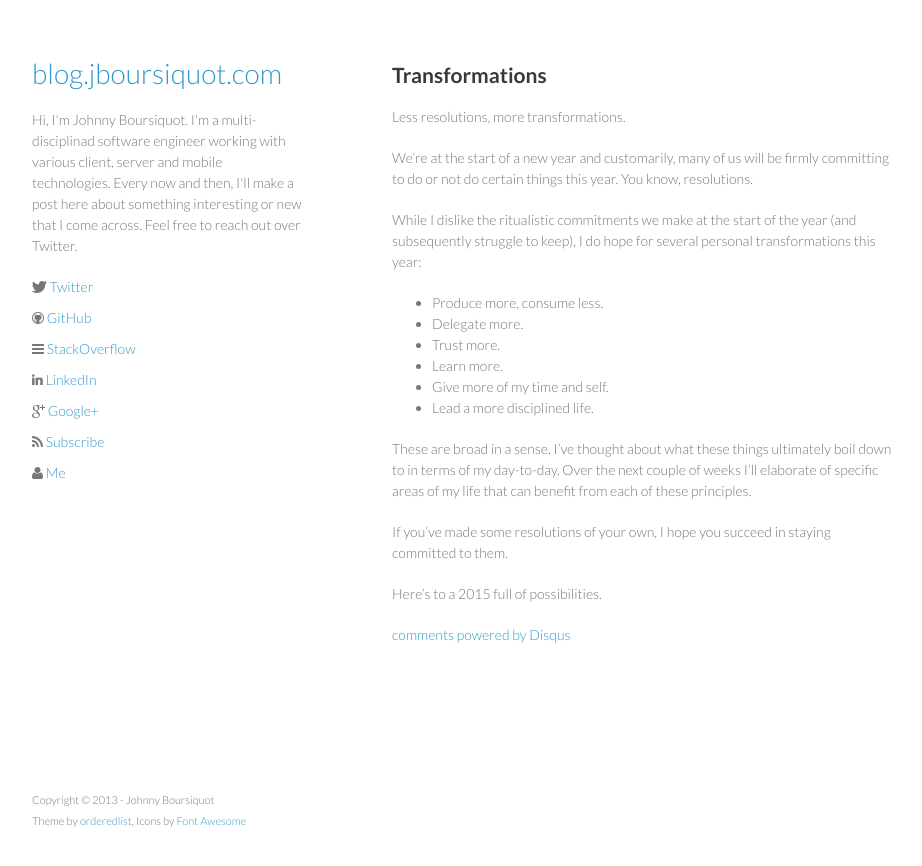
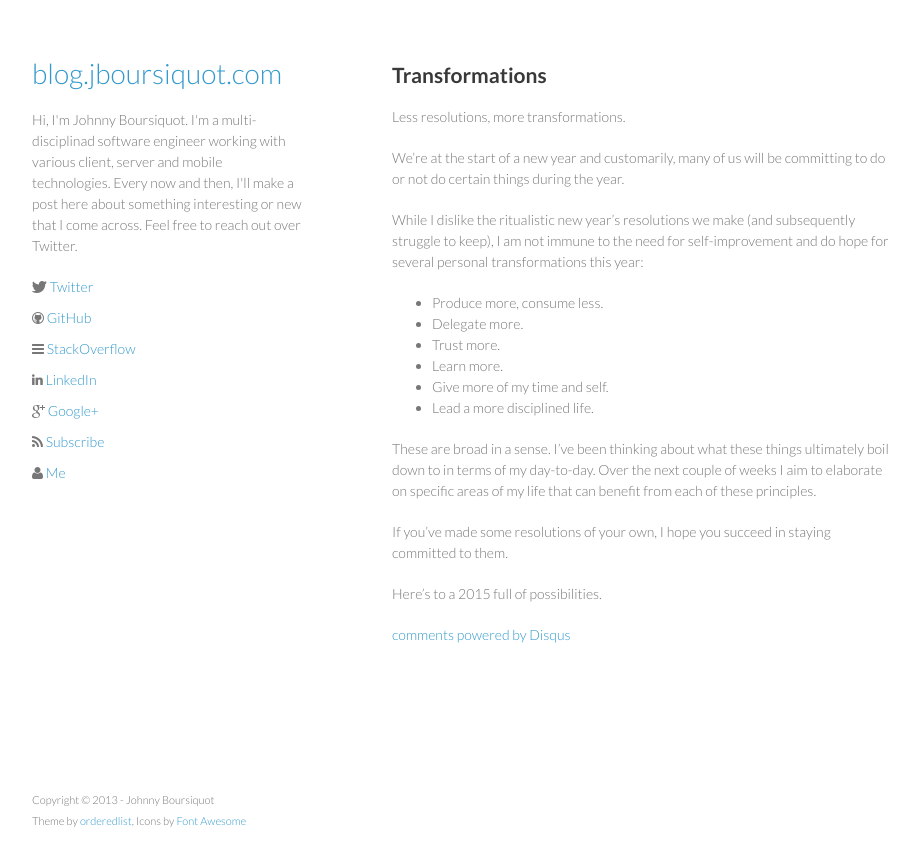
Before and after one commit to jboursiquot/jboursiquot.github.io, a Jekyll site: the page built from _posts/2015-01-01-transformations.md, in a window 1280 px wide. Shown: the top 866 px of the page, without its empty margins (178-1100 px from the left). Built offline with Jekyll 4.4.1, drawn with Linux system fonts in a browser that asks for light colours; comment, search, counter and statistics services are not loaded.

```diff
--- a/_posts/2015-01-01-transformations.md
+++ b/_posts/2015-01-01-transformations.md
@@ -7,9 +7,9 @@
 published: true
 ---
 
-We're at the start of a new year and customarily, many of us will be firmly committing to do or not do certain things this year. You know, resolutions.
+We're at the start of a new year and customarily, many of us will be committing to do or not do certain things during the year.
 
-While I dislike the ritualistic commitments we make at the start of the year (and subsequently struggle to keep), I do hope for several personal transformations this year:
+While I dislike the ritualistic new year’s resolutions we make (and subsequently struggle to keep), I am not immune to the need for self-improvement and do hope for several personal transformations this year:
 
 * Produce more, consume less.
 * Delegate more.
@@ -18,7 +18,7 @@
 * Give more of my time and self.
 * Lead a more disciplined life.
 
-These are broad in a sense. I’ve thought about what these things ultimately boil down to in terms of my day-to-day. Over the next couple of weeks I’ll elaborate of specific areas of my life that can benefit from each of these principles.
+These are broad in a sense. I’ve been thinking about what these things ultimately boil down to in terms of my day-to-day. Over the next couple of weeks I aim to elaborate on specific areas of my life that can benefit from each of these principles.
 
 If you’ve made some resolutions of your own, I hope you succeed in staying committed to them.
 
```
